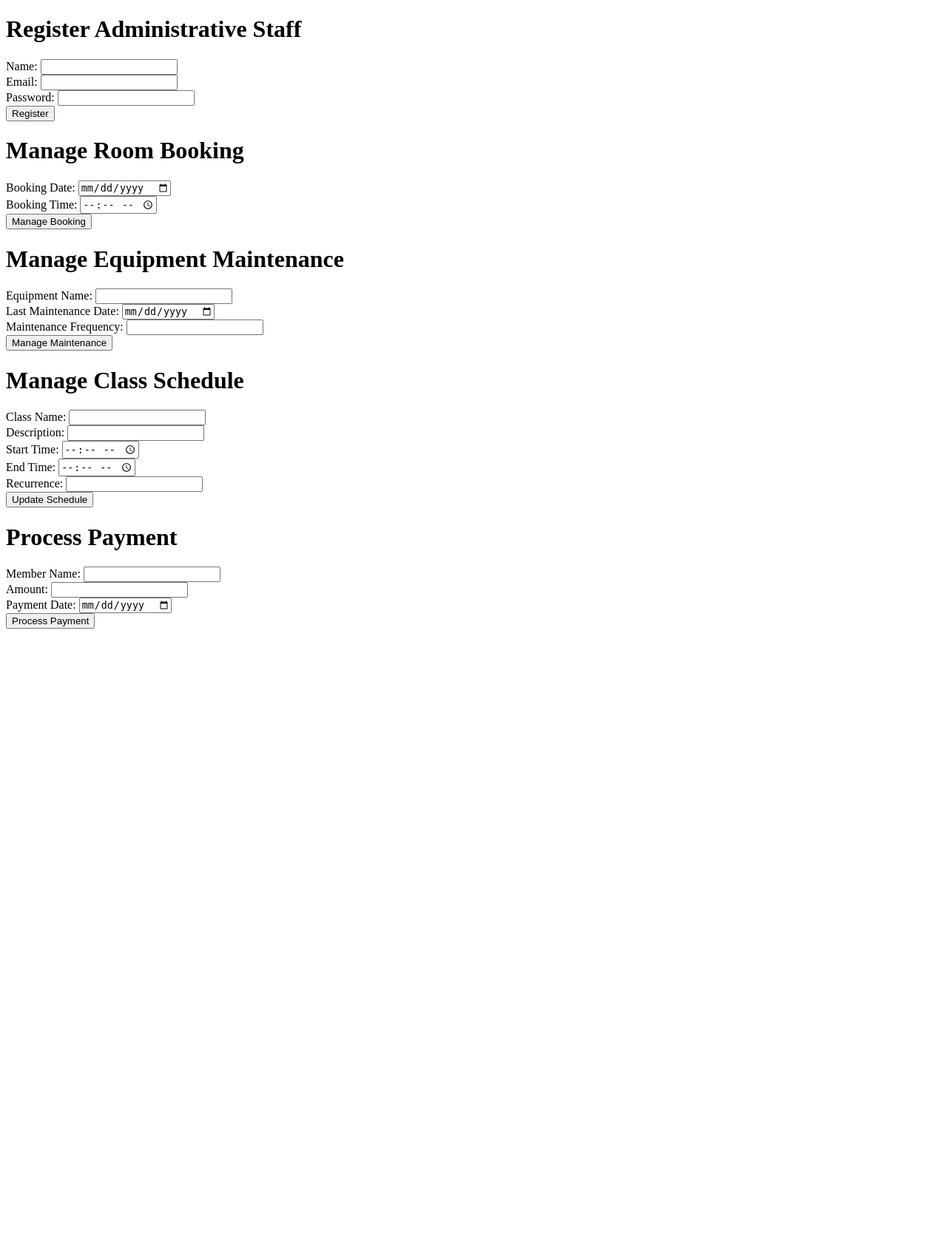
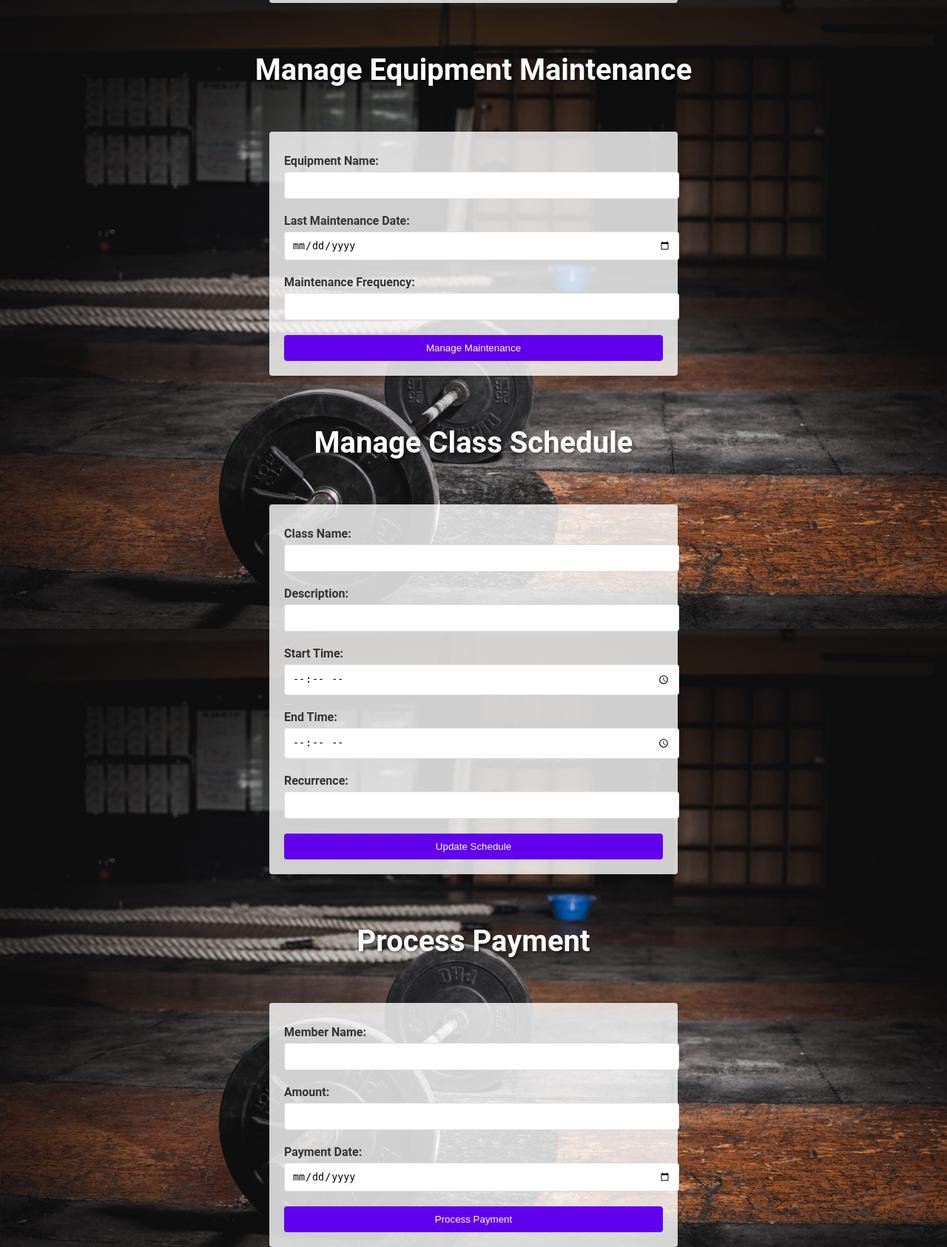
Before and after one commit to vishalparmar01/COMP3005-Project, a Django app: page /register-staff/ in a window 1280 px wide. Shown: the whole page at 74% size. Before the commit the page ends 850 px from the top, so only its background shows below. Run offline with Django 5.2, Linux system fonts and the light colour scheme.

Commit message:
Added CSS to HTML pages

```diff
--- /dev/null
+++ b/gymmanagement/gymapp/static/gymapp/stylestaff.css
@@ -0,0 +1,67 @@
+body {
+    font-family: 'Roboto', sans-serif;
+    margin: 0;
+    padding: 0;
+    color: #333;
+    display: flex;
+    flex-direction: column;
+    align-items: center;
+    justify-content: center;
+    height: 100vh;
+    background: url('member.jpg') no-repeat center center fixed;
+    background-size: cover;
+}
+
+h1, h2 {
+    text-align: center;
+    padding: 20px 0;
+    font-size: 2.5em;
+    color: #fff;
+    text-shadow: 2px 2px 4px rgba(0, 0, 0, 0.5);
+    margin-bottom: 20px; /* Added this line to create space below the heading */
+}
+
+form {
+    background-color: rgba(255, 255, 255, 0.8);
+    padding: 20px;
+    border-radius: 4px;
+    box-shadow: 0 2px 5px rgba(0, 0, 0, 0.15);
+    margin: 20px 0;
+    width: 40%; /* Reduced from 50% to 40% */
+}
+
+label {
+    font-weight: bold;
+    display: block;
+    margin: 10px 0 5px 0;
+    color: #333; /* Changed from inherit to #333 for better contrast against the form background */
+}
+
+input[type="text"], input[type="email"], input[type="password"], input[type="date"], input[type="time"], input[type="number"] {
+    width: 100%;
+    padding: 10px;
+    border-radius: 4px;
+    border: 1px solid #ddd;
+    margin-bottom: 10px; /* Added this line to create space between input fields */
+}
+
+input[type="submit"] {
+    display: block;
+    width: 100%;
+    padding: 10px;
+    border-radius: 4px;
+    border: none;
+    background-color: #6200ee;
+    color: #fff;
+    cursor: pointer;
+    transition: background-color 0.3s ease;
+    margin-top: 10px; /* Added this line to create space between the form and the next element */
+}
+
+input[type="submit"]:hover {
+    background-color: #3700b3;
+}
+
+p {
+    color: #333; /* Changed from inherit to #333 for better contrast against the form background */
+}
--- a/gymmanagement/gymapp/templates/gymapp/homepage.html
+++ b/gymmanagement/gymapp/templates/gymapp/homepage.html
@@ -1,9 +1,11 @@
+{% load static %}
 <!DOCTYPE html>
 <html lang="en">
 <head>
     <meta charset="UTF-8">
     <meta name="viewport" content="width=device-width, initial-scale=1.0">
     <title>Homepage</title>
+    <link rel="stylesheet" type="text/css" href="{% static 'gymapp/stylehome.css' %}">
 </head>
 <body>
     <h1>Welcome to our Gym Management System</h1>
--- a/gymmanagement/gymapp/templates/gymapp/register_member.html
+++ b/gymmanagement/gymapp/templates/gymapp/register_member.html
@@ -1,9 +1,11 @@
+{% load static %}
 <!DOCTYPE html>
 <html lang="en">
 <head>
     <meta charset="UTF-8">
     <meta name="viewport" content="width=device-width, initial-scale=1.0">
     <title>Register Member</title>
+    <link rel="stylesheet" type="text/css" href="{% static 'gymapp/stylemember.css' %}">
 </head>
 <body>
     <h1>Register Member</h1>
--- a/gymmanagement/gymapp/templates/gymapp/register_staff.html
+++ b/gymmanagement/gymapp/templates/gymapp/register_staff.html
@@ -1,9 +1,106 @@
+<!-- {% load static %}
 <!DOCTYPE html>
 <html lang="en">
 <head>
     <meta charset="UTF-8">
     <meta name="viewport" content="width=device-width, initial-scale=1.0">
     <title>Register Staff</title>
+    <link rel="stylesheet" type="text/css" href="{% static 'gymapp/stylestaff.css' %}">
+</head>
+<body>
+    <h1>Register Administrative Staff</h1>
+    <form action="/register-staff/" method="post">
+        {% csrf_token %}
+        <label for="name">Name:</label>
+        <input type="text" id="name" name="name"><br>
+
+        <label for="email">Email:</label>
+        <input type="email" id="email" name="email"><br>
+
+        <label for="password">Password:</label>
+        <input type="password" id="password" name="password"><br>
+
+        <input type="submit" value="Register">
+    </form>
+
+    <h1>Manage Room Booking</h1>
+    <form action="/register-staff/" method="post">
+        {% csrf_token %}
+        <label for="booking_date">Booking Date:</label>
+        <input type="date" id="booking_date" name="booking_date"><br>
+
+        <label for="booking_time">Booking Time:</label>
+        <input type="time" id="booking_time" name="booking_time"><br>
+
+        <input type="submit" name="manage_room_booking" value="Manage Booking">
+    </form>
+
+    <h1>Manage Equipment Maintenance</h1>
+    <form action="/register-staff/" method="post">
+        {% csrf_token %}
+        <label for="equipment_name">Equipment Name:</label>
+        <input type="text" id="equipment_name" name="equipment_name"><br>
+
+        <label for="last_maintenance_date">Last Maintenance Date:</label>
+        <input type="date" id="last_maintenance_date" name="last_maintenance_date"><br>
+
+        <label for="frequency">Maintenance Frequency:</label>
+        <input type="text" id="frequency" name="frequency"><br>
+
+        <input type="submit" name="manage_equipment_maintenance" value="Manage Maintenance">
+    </form>
+
+    {% if room_number %}
+        <h2>Room {{ room_number }} has been booked.</h2>
+    {% endif %}
+
+    <h1>Manage Class Schedule</h1>
+    <form action="/register-staff/" method="post">
+        {% csrf_token %}
+        <label for="class_name">Class Name:</label>
+        <input type="text" id="class_name" name="class_name"><br>
+
+        <label for="description">Description:</label>
+        <input type="text" id="description" name="description"><br>
+
+        <label for="start_time">Start Time:</label>
+        <input type="time" id="start_time" name="start_time"><br>
+
+        <label for="end_time">End Time:</label>
+        <input type="time" id="end_time" name="end_time"><br>
+
+        <label for="recurrence">Recurrence:</label>
+        <input type="text" id="recurrence" name="recurrence"><br>
+
+        <input type="submit" name="update_class_schedule" value="Update Schedule">
+    </form>
+
+    <h1>Process Payment</h1>
+    <form action="/register-staff/" method="post">
+        {% csrf_token %}
+        <label for="member_name">Member Name:</label>
+        <input type="text" id="member_name" name="member_name"><br>
+
+        <label for="amount">Amount:</label>
+        <input type="number" id="amount" name="amount" step="0.01"><br>
+
+        <label for="payment_date">Payment Date:</label>
+        <input type="date" id="payment_date" name="payment_date"><br>
+
+        <input type="submit" name="process_payment" value="Process Payment">
+    </form>
+
+</body>
+</html> -->
+
+{% load static %}
+<!DOCTYPE html>
+<html lang="en">
+<head>
+    <meta charset="UTF-8">
+    <meta name="viewport" content="width=device-width, initial-scale=1.0">
+    <title>Register Staff</title>
+    <link rel="stylesheet" type="text/css" href="{% static 'gymapp/stylestaff.css' %}">
 </head>
 <body>
     <h1>Register Administrative Staff</h1>
--- a/gymmanagement/gymapp/templates/gymapp/register_trainer.html
+++ b/gymmanagement/gymapp/templates/gymapp/register_trainer.html
@@ -1,9 +1,11 @@
+{% load static %}
 <!DOCTYPE html>
 <html lang="en">
 <head>
     <meta charset="UTF-8">
     <meta name="viewport" content="width=device-width, initial-scale=1.0">
     <title>Register Trainer</title>
+    <link rel="stylesheet" type="text/css" href="{% static 'gymapp/styletrainer.css' %}">
 </head>
 <body>
     <h1>Register Trainer</h1>
--- a/gymmanagement/gymmanagement/settings.py
+++ b/gymmanagement/gymmanagement/settings.py
@@ -79,7 +79,7 @@ DATABASES = {
         'ENGINE': 'django.db.backends.postgresql',
         'NAME': 'healthproject',
         'USER': 'postgres',
-        'PASSWORD': 'vishal.24',
+        'PASSWORD': 'tanayShah',
         'HOST': 'localhost',
         'PORT': '5432',
     }
@@ -120,7 +120,7 @@ USE_TZ = True
 # Static files (CSS, JavaScript, Images)
 # https://docs.djangoproject.com/en/5.0/howto/static-files/
 
-STATIC_URL = 'static/'
+STATIC_URL = '/static/'
 
 # Default primary key field type
 # https://docs.djangoproject.com/en/5.0/ref/settings/#default-auto-field
```
Also changed, not shown: gymmanagement/gymapp/static/gymapp/stylehome.css (added, +50 -0 lines), gymmanagement/gymapp/static/gymapp/stylemember.css (added, +74 -0 lines), gymmanagement/gymapp/static/gymapp/styletrainer.css (added, +64 -0 lines), gymmanagement/gymapp/static/gymapp/gymhome.jpeg (added), gymmanagement/gymapp/static/gymapp/member.jpg (added), 1 other file.
